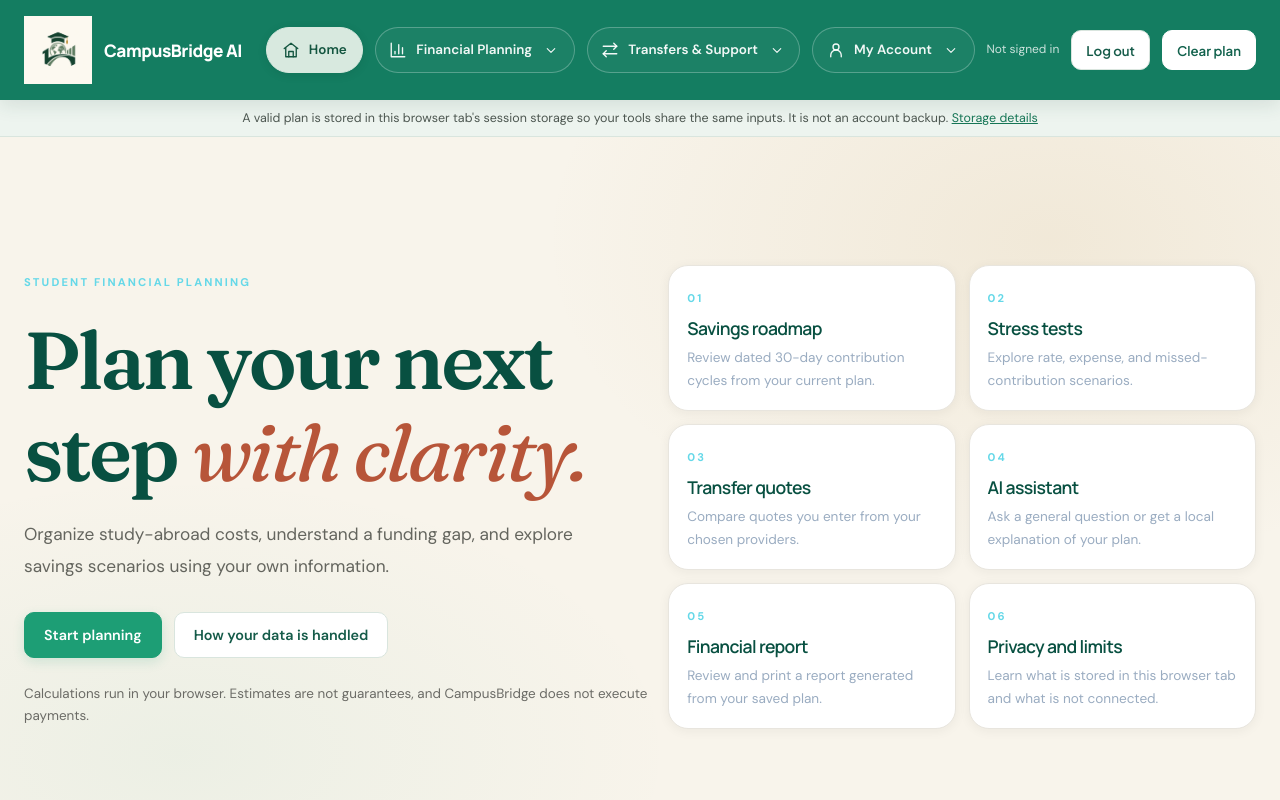
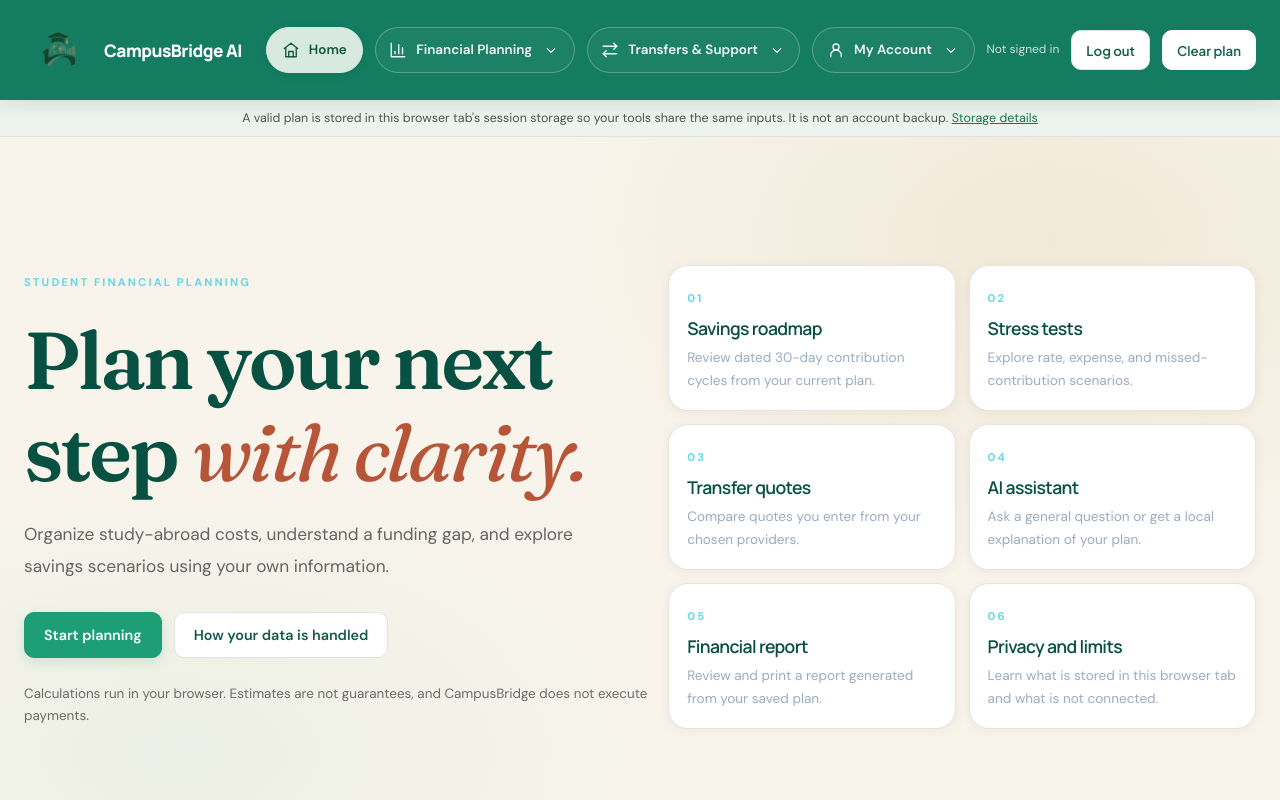
Before and after one commit to istiaksiam141/FinTech, a website: page index.html in a window 1280 px wide. Shown: the top 800 px of the page. Drawn offline with nearby package versions, Linux system fonts and the light colour scheme.

Commit message:
Use transparent CampusBridge AI logo

```diff
--- a/js/site.js
+++ b/js/site.js
@@ -24,14 +24,14 @@
   };
   const createBrand = () => {
     const brand = document.createElement("a"); brand.className = "brand"; brand.href = "/";
-    const logo = document.createElement("img"); logo.className = "brandLogo"; logo.src = "/assets/brand/logo.png";
+    const logo = document.createElement("img"); logo.className = "brandLogo"; logo.src = "/assets/brand/logo-transparent.png";
     logo.alt = "CampusBridge AI"; logo.width = 68; logo.height = 68; logo.decoding = "async";
     const name = document.createElement("span"); name.textContent = "CampusBridge AI"; name.setAttribute("aria-hidden", "true");
     brand.append(logo, name);
     return brand;
   };
   if (!document.querySelector('link[rel~="icon"]')) {
-    const favicon = document.createElement("link"); favicon.rel = "icon"; favicon.type = "image/png"; favicon.href = "/assets/brand/logo.png";
+    const favicon = document.createElement("link"); favicon.rel = "icon"; favicon.type = "image/png"; favicon.href = "/assets/brand/logo-transparent.png";
     document.head.append(favicon);
   }
   const page = document.body.dataset.page || "home";
--- a/styles/site.css
+++ b/styles/site.css
@@ -400,7 +400,7 @@ body[data-page="planner"] .planningModeNote{padding:12px 14px;border-radius:11px
 }
 
 /* Official symbol mark in the shared header and footer */
-.brandLogo{display:block;width:68px;height:68px;flex:0 0 auto;object-fit:contain;object-position:center;background:#fbf9ef}
+.brandLogo{display:block;width:68px;height:68px;flex:0 0 auto;object-fit:contain;object-position:center}
 .brand>span[aria-hidden=true]{white-space:nowrap}
 .footer .brandLogo{width:52px;height:52px}
 @media(max-width:1200px){.topbar .brandLogo{width:54px;height:54px}.topbar .nav{gap:16px}}
```
Also changed, not shown: assets/brand/logo-transparent.png (added).
